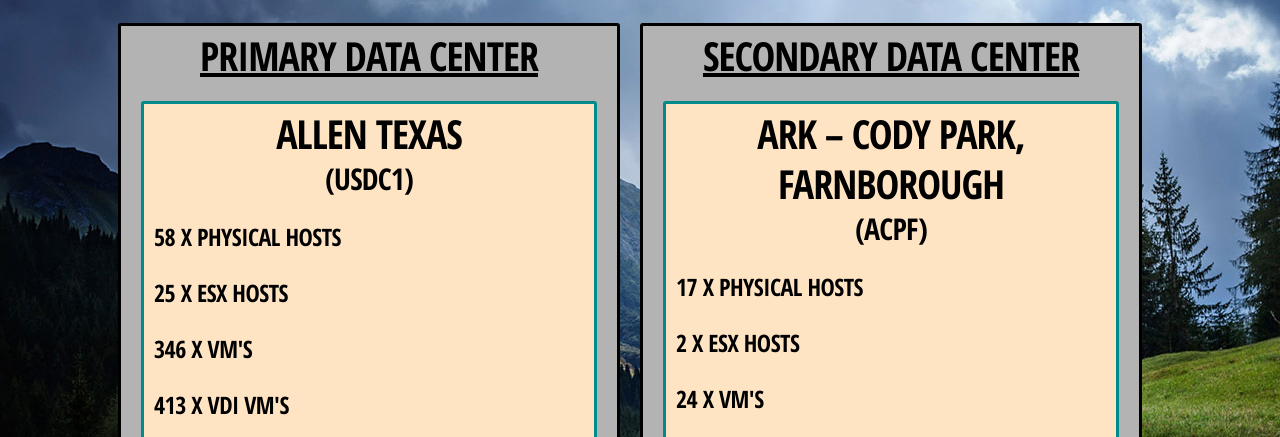
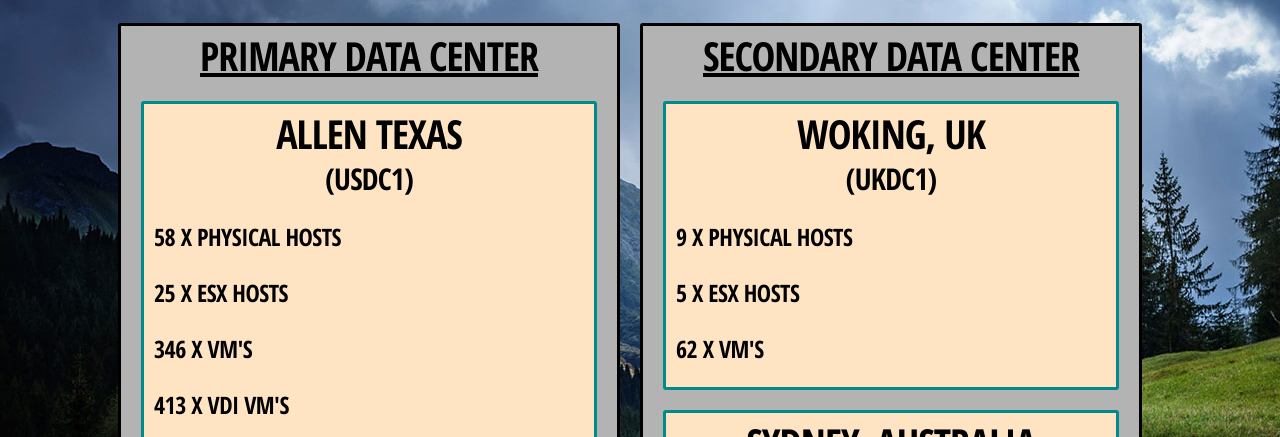
Before and after one commit to bramblespoc/mvcnodejs, a website: page index.html in a window 1280 px wide. Shown: the part 361-798 px from the top of the page. Drawn offline with Linux system fonts and the light colour scheme.

Commit message:
Update index.html

```diff
--- a/index.html
+++ b/index.html
@@ -192,17 +192,7 @@
           <h3><a href="#">Secondary Data center</a></h3>
         </div>
 
-<div class="row">
-          <div class="live-event column" id="datacenter">
-            <div style="text-align: center;">
-              <h3>Ark – Cody Park, Farnborough</h3>
-              <h4>(ACPF)</h4>
-            </div>
-            <h5>17 x Physical Hosts</p>
-              <h5>2 x ESX Hosts</h5>
-              <h5>24 x VM's</h5>
-          </div>
-        </div>
+
 
 
 
```
